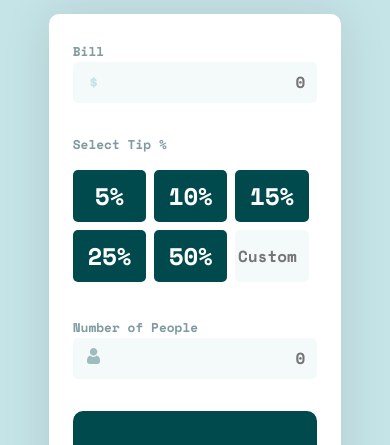
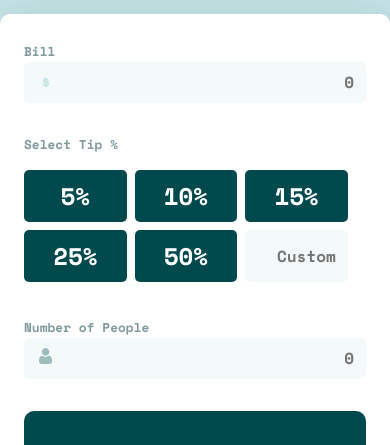
Before and after one commit to DAMMY-LOLA/tip-calculator, a plain HTML site: page index.html in a window 390 px wide. Shown: the part 70-515 px from the top of the page. Drawn offline with nearby package versions, Linux system fonts and the light colour scheme.

Commit message:
mobile update

```diff
--- a/style.css
+++ b/style.css
@@ -200,6 +200,10 @@ input::-webkit-outer-spin-button{
         height: fit-content;
     }
 
+    .wrapper {
+        width: 100%;
+    }
+
     .calc {
          flex-direction: column;
     }
```
